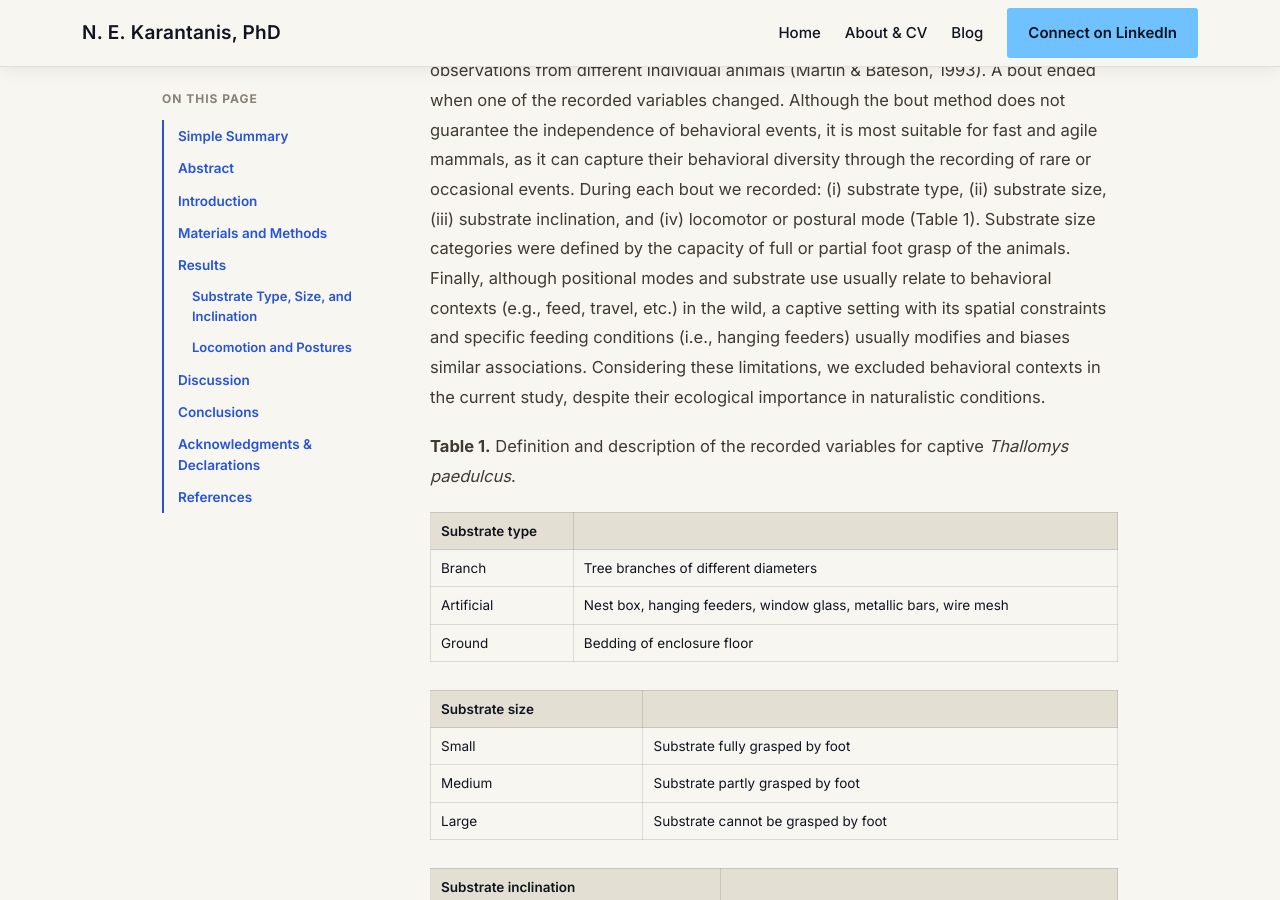
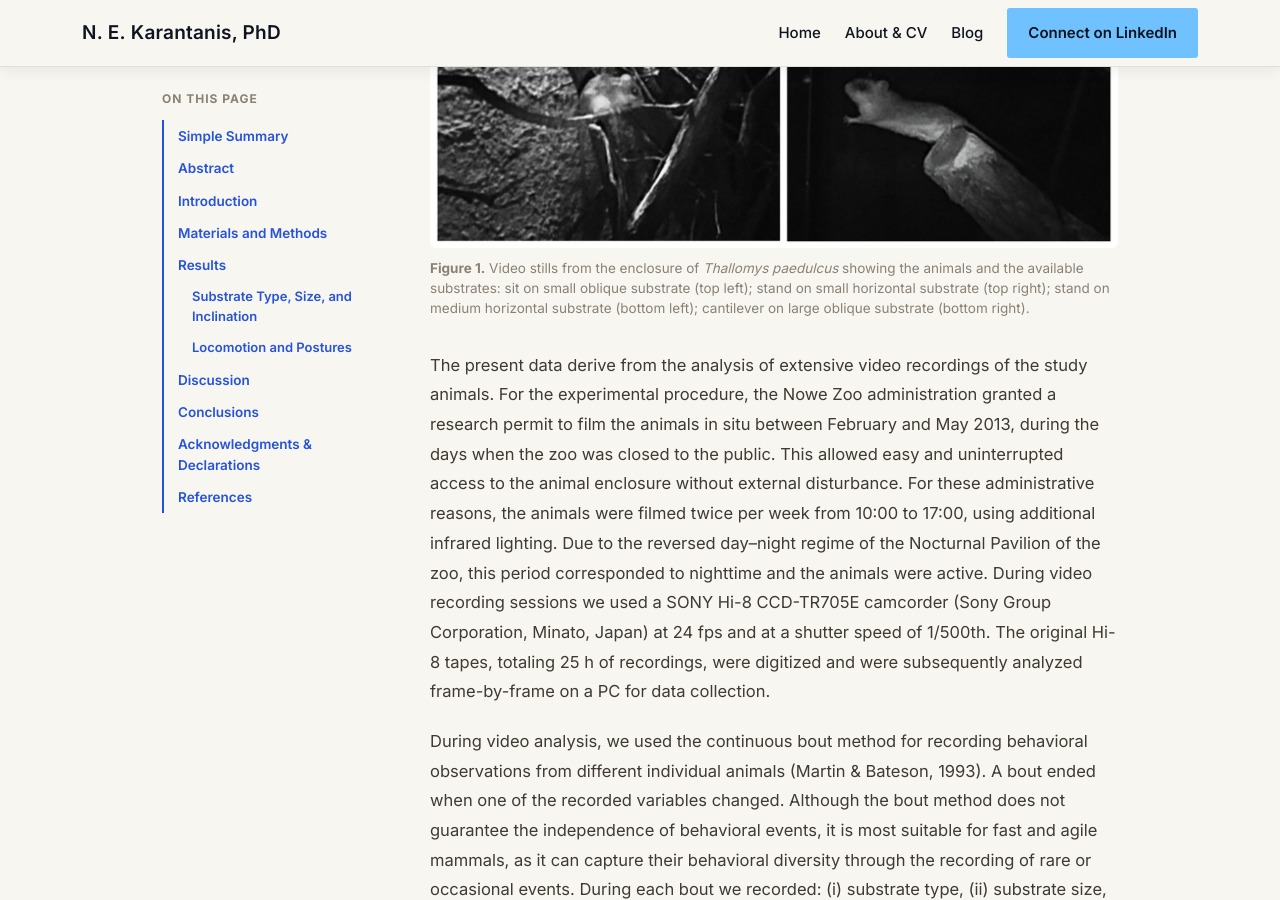
Before and after one commit to Eneekay/nekarantanis, a Jekyll site: the page built from _publications/2026-acacia-rat-arboreal-behavior.md, in a window 1280 px wide and 900 px high, scrolled down 6126 px. Built offline with Jekyll 4.4.1, drawn with Linux system fonts in a browser that asks for light colours; some of the changed text lies outside the part shown.

Commit message:
Add the two figures to the Acacia rat publication
Extracted the embedded raster images from the source PDF (pdfimages),
resized to a sane web width, and placed them in the article body at
their original positions relative to the surrounding text - the video
stills figure in Materials and Methods, the locomotion/posture bar
charts in Results, right before Table 4 as in the source.

```diff
--- a/_publications/2026-acacia-rat-arboreal-behavior.md
+++ b/_publications/2026-acacia-rat-arboreal-behavior.md
@@ -51,6 +51,11 @@ The present research followed the guidelines for the treatment of animals in beh
 For the purposes of the current study, we observed and filmed 12 male and 9 female captive adult Acacia rats *Thallomys paedulcus* (Sundevall, 1846) in the Nowe Zoo, Poznań, Poland. All study animals were captive-born, healthy, fully habituated to human presence, and did not display any stereotypic behaviors during the study period. Based on measurements of the male specimens (see [Karantanis et al., 2017](/publications/2017-thallomys-gaits-metrics.html)), mean head–body length was 13.4 cm (SD = 1.6 cm, range: 12.6–14.0 cm) and mean mass was 70.2 g (SD = 11 g, range: 62–74 g). The species does not display any sexual dimorphism in body mass and dimensions (De Graaff, 1978; Kingdon, 1984). The animals were housed together in a large enclosure (H: 190 cm × W: 300 cm × D: 140 cm) in the display colonies of the Nocturnal Pavilion of the zoo under a reversed day–night regime. Large glass windows made up the front and the sides of the enclosure. Additionally, the enclosure was backed by cement wall, topped by thin wire-mesh, and the floor is covered by sand. It contained a wide variety of intertwined available substrates of diverse sizes (thin twigs to wide chunks of trunks) and inclinations (horizontal to vertical), enabling the animals to move freely in a three-dimensional enriched environment. The available arboreal substrates involved mainly branches, a nest box, and several hanging feeders that assured regular and ad libitum feeding of the study animals.
 
 Despite the enriched arboreal environment provided, substrates in an artificial enclosure are always expected to limit the locomotor and postural options of caged animals. In this case, an estimate of their availability allows for a controlled test of substrate preference or avoidance. In this way, we calculated all available substrates by unit and, subsequently, estimated the availability of the different size and inclination categories (see Table 1 for definitions). Small substrates dominated (44.3%) with medium and large ones ranking behind (29.7% and 26.0%, respectively). Regarding substrate inclination, oblique substrates were common (51.6%), followed by horizontal (28.1%) and vertical ones (20.3%). Preference or avoidance of these categories was then estimated by Jacobs' selectivity index: D = U − A / U + A − 2 × U × A, where U is the proportion of use and A is proportion of availability. Values of the index range from -1, depicting strong avoidance, to +1, showing strong preference, whereas values around 0 are considered as neutral.
+
+<figure>
+  <img src="/uploads/publications/2026-acacia-rat-arboreal-behavior/figure-1-video-stills.png" alt="Video stills from the enclosure of Thallomys paedulcus showing the animals and the available substrates">
+  <figcaption><strong>Figure 1.</strong> Video stills from the enclosure of <em>Thallomys paedulcus</em> showing the animals and the available substrates: sit on small oblique substrate (top left); stand on small horizontal substrate (top right); stand on medium horizontal substrate (bottom left); cantilever on large oblique substrate (bottom right).</figcaption>
+</figure>
 
 The present data derive from the analysis of extensive video recordings of the study animals. For the experimental procedure, the Nowe Zoo administration granted a research permit to film the animals in situ between February and May 2013, during the days when the zoo was closed to the public. This allowed easy and uninterrupted access to the animal enclosure without external disturbance. For these administrative reasons, the animals were filmed twice per week from 10:00 to 17:00, using additional infrared lighting. Due to the reversed day–night regime of the Nocturnal Pavilion of the zoo, this period corresponded to nighttime and the animals were active. During video recording sessions we used a SONY Hi-8 CCD-TR705E camcorder (Sony Group Corporation, Minato, Japan) at 24 fps and at a shutter speed of 1/500th. The original Hi-8 tapes, totaling 25 h of recordings, were digitized and were subsequently analyzed frame-by-frame on a PC for data collection.
 
@@ -138,6 +143,11 @@ Quadrupedalism was the most frequent locomotor mode. Most quadrupedal bouts occu
 | Oblique | 36.7 | 9.7 | 50.6 | 26.8 | 15.1 |
 | Vertical | 0.0 | 90.3 | 15.9 | 3.6 | 8.1 |
 | ***n*** | 708 | 306 | 163 | 112 | 99 |
+
+<figure>
+  <img src="/uploads/publications/2026-acacia-rat-arboreal-behavior/figure-2-locomotion-postures-charts.png" alt="Bar charts showing percentages of use of locomotor and postural modes in captive Thallomys paedulcus">
+  <figcaption><strong>Figure 2.</strong> Percentages of use of locomotor (<em>N</em> = 1389) and postural (<em>N</em> = 3887) modes in captive <em>Thallomys paedulcus</em> (<em>N</em> below each mode corresponds to the number of bouts observed).</figcaption>
+</figure>
 
 Stand was the most frequent posture and occurred mainly on small and horizontal substrates (Table 4). Sit was the second most frequent posture and occurred principally on small and horizontal substrates, but at higher rates than stand (Table 4; stand vs. sit, substrate size: G = 14.7, *p* < 0.001; substrate inclination: G = 44.8, *p* < 0.001). Bipedal stand was also considerably used. During bipedal postures, small and horizontal substrates were frequently used (Table 4; substrate size, bipedal vs. sit: G = 30.6, *p* < 0.001; bipedal vs. stand: G = 70.7, *p* < 0.001; substrate inclination, bipedal vs. sit: G = 0.39, *p* = 0.074; bipedal vs. stand: G = 7.93, *p* < 0.018). Cling was infrequently used. While clinging, Acacia rats used small and vertical substrates at very high rates (Table 4; substrate size, cling vs. stand: G = 20.6, *p* < 0.001; cling vs. sit: G = 7.9, *p* = 0.021; substrate inclination, cling vs. stand: G = 110.8, *p* < 0.001; cling vs. sit: G = 75.8, *p* < 0.001). Hang was rare and primarily involved the use of all limbs (57.1% of hanging postures). Hang largely occurred below small substrates of mainly horizontal and vertical inclinations (Table 4; substrate size, hang vs. stand: G = 14.1, *p* < 0.001; hang vs. sit: G = 7.8, *p* = 0.023; substrate inclination, hang vs. stand: G = 86.2, *p* < 0.001; hang vs. sit: G = 99.8, *p* = < 0.001; hang vs. cling: G = 57.5, *p* < 0.001).
 
```
Also changed, not shown: uploads/publications/2026-acacia-rat-arboreal-behavior/figure-1-video-stills.png (added), uploads/publications/2026-acacia-rat-arboreal-behavior/figure-2-locomotion-postures-charts.png (added).
